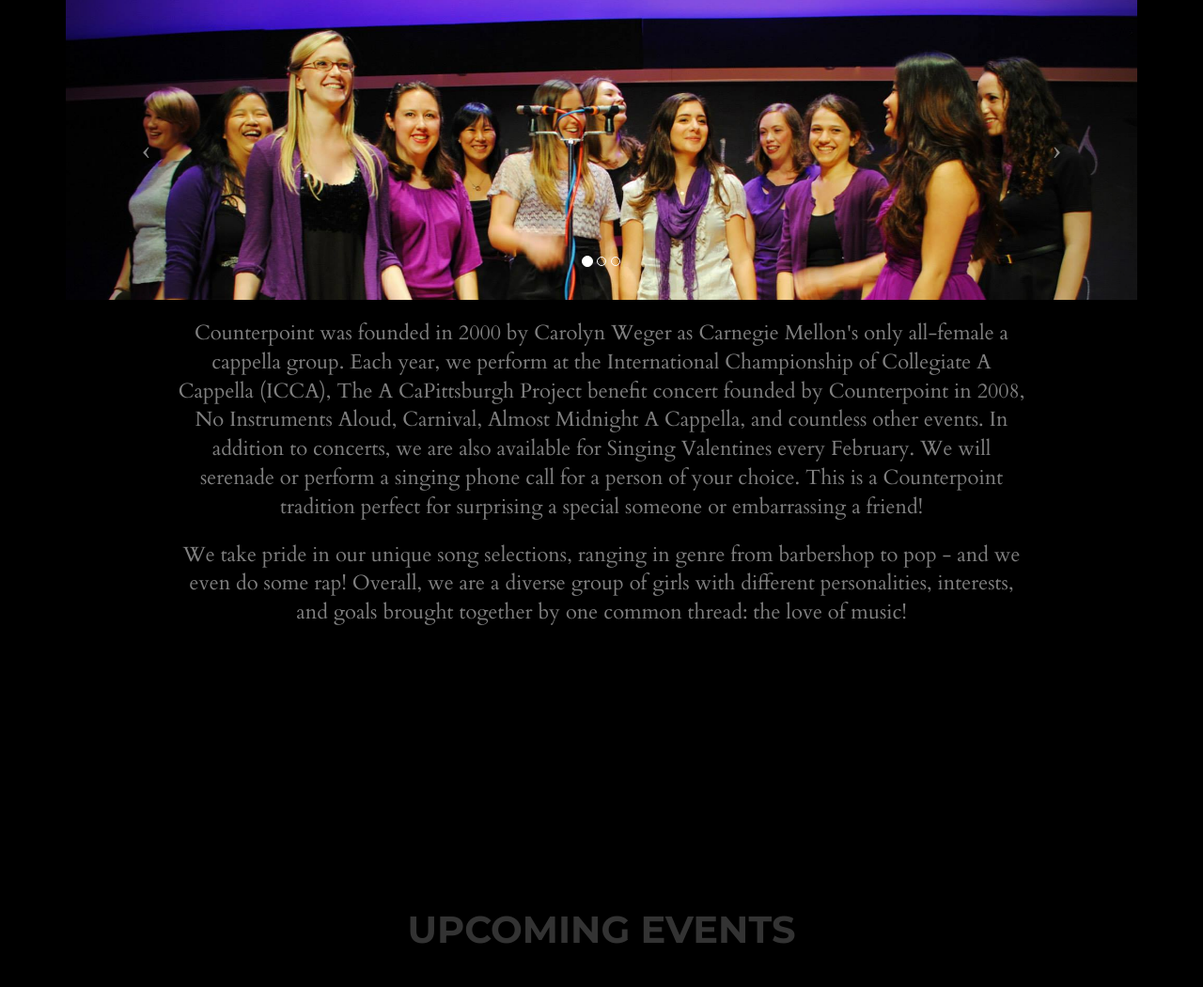
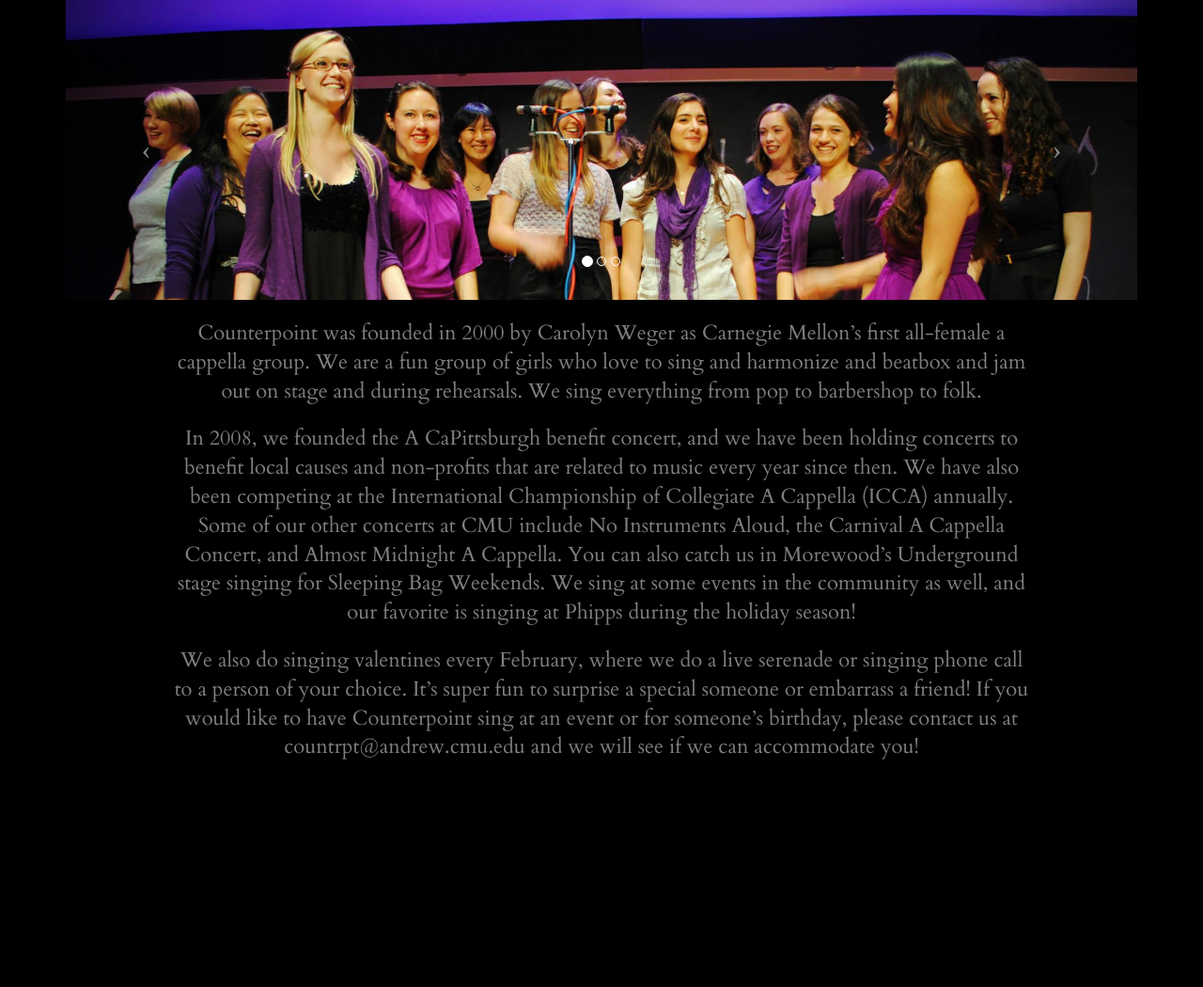
Before and after one commit to aishprr/counterpointwww, a Django app: page / in a window 1280 px wide. Shown: the part 1068-2118 px from the top of the page at 94% size. Run offline with Django 3.2, Linux system fonts and the light colour scheme; data that the repository does not hold is empty; some libraries are stand-ins or nearby versions; some web fonts are replaced.

Commit message:
lucy text changes

```diff
--- a/application/templates/application/index.html
+++ b/application/templates/application/index.html
@@ -66,21 +66,23 @@
                     <span class="icon-next"></span>
                 </a>
 
-    </header>
+            </header>
 
             <br>
             <div id="about-descr">
 
-                Counterpoint was founded in 2000 by Carolyn Weger as Carnegie Mellon's only all-female a cappella group.
-
-                Each year, we perform at the International Championship of Collegiate A Cappella (ICCA), The A CaPittsburgh Project benefit concert founded by Counterpoint in 2008, No Instruments Aloud, Carnival, Almost Midnight A Cappella, and countless other events.
-
-                In addition to concerts, we are also available for Singing Valentines every February. We will serenade or perform a singing phone call for a person of your choice. This is a Counterpoint tradition perfect for surprising a special someone or embarrassing a friend!
+                Counterpoint was founded in 2000 by Carolyn Weger as Carnegie Mellon’s first all-female a cappella group. We are a fun group of girls who love to sing and harmonize and beatbox and jam out on stage and during rehearsals. We sing everything from pop to barbershop to folk.
             </div>
             <br>
             <div id="about-descr">
+                In 2008, we founded the A CaPittsburgh benefit concert, and we have been holding concerts to benefit local causes and non-profits that are related to music every year since then. We have also been competing at the International Championship of Collegiate A Cappella (ICCA) annually. Some of our other concerts at CMU include No Instruments Aloud, the Carnival A Cappella Concert, and Almost Midnight A Cappella. You can also catch us in Morewood’s Underground stage singing for Sleeping Bag Weekends. We sing at some events in the community as well, and our favorite is singing at Phipps during the holiday season!
 
-We take pride in our unique song selections, ranging in genre from barbershop to pop - and we even do some rap! Overall, we are a diverse group of girls with different personalities, interests, and goals brought together by one common thread: the love of music! </div>
+            </div>
+            <br>
+            <div id="about-descr">
+                We also do singing valentines every February, where we do a live serenade or singing phone call to a person of your choice. It’s super fun to surprise a special someone or embarrass a friend!
+                If you would like to have Counterpoint sing at an event or for someone’s birthday, please contact us at countrpt@andrew.cmu.edu and we will see if we can accommodate you!
+            </div>
 
 
         </div>
```
